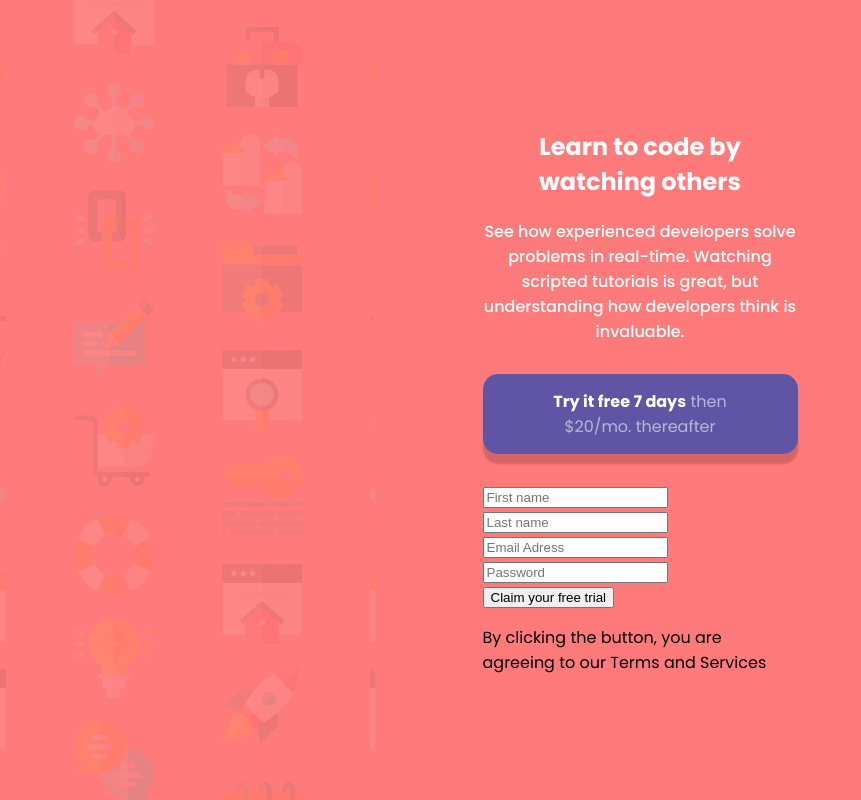
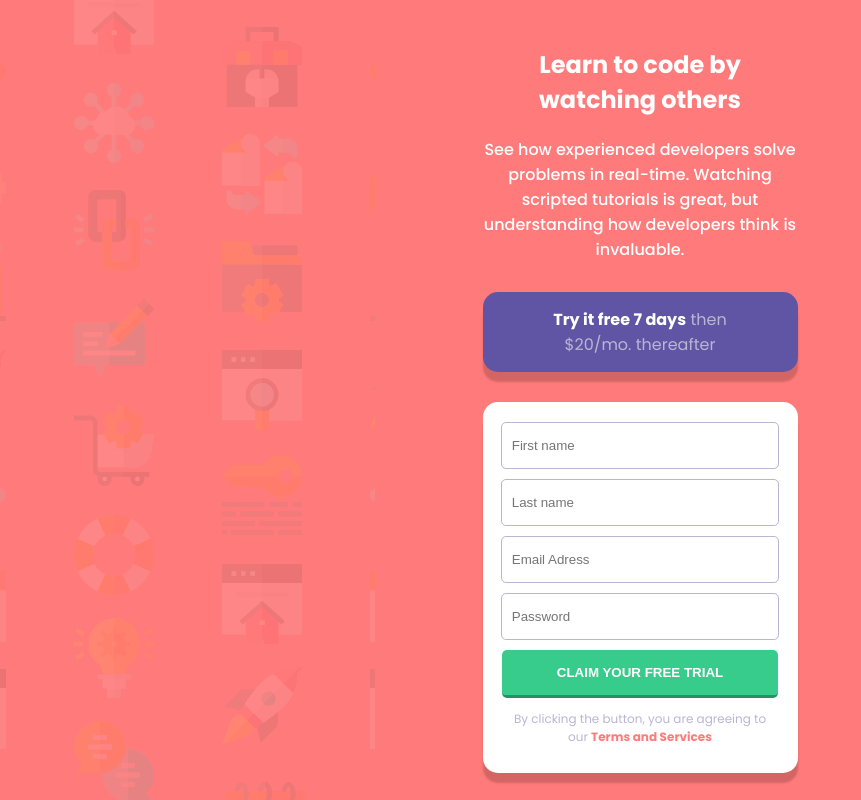
Before and after one commit to lmpko/frontendmentor-intro-component-with-signup-form-master, a React app: page / in a window 1280 px wide. Shown: the whole page, without its empty margins (0-861 px from the left). Built offline with nearby package versions, Linux system fonts and the light colour scheme.

Commit message:
form css done

```diff
--- a/app.css
+++ b/app.css
@@ -7,6 +7,8 @@
 
     --fouthary-color: hsl(249, 10%, 26%) ;
     --fifthary-color: hsl(246, 25%, 77%);
+
+    --secondary-color-darker: hsl(154, 58%, 36%);
 }
 
 body{
@@ -46,3 +48,48 @@ main{
     color: white;
     font-weight: 700;
 }
+
+form{
+    background-color: white;
+    border-radius: .9375rem;
+    padding: .9375rem;
+    display: flex;
+    flex-direction: column;
+    justify-content: center;
+    align-items: center;
+    box-shadow: 0px 10px 2px 0px rgba(0,0,0,0.17);
+}
+
+input {
+    width: 90%;
+    border-radius: .3125rem;
+    border: 1px solid var(--fifthary-color);
+    padding: .9375rem .625rem;
+    margin: .3125rem 0;
+}
+
+form button{
+    width: 97%;
+    color: white;
+    text-transform: uppercase;
+    font-weight: 700;
+    background-color: var(--secondary-color);
+    border: none;
+    border-bottom: 3px solid var(--secondary-color-darker);
+    padding: .9375rem 1.875rem;
+    border-radius: .3125rem;
+    margin-top: 0.3125rem;
+}
+
+form p{
+    width: 90%;
+    text-align: center;
+    color: var(--fifthary-color);
+    font-weight: 400;
+    font-size: .75rem;
+}
+
+form p span{
+    color: var(--primary-color);
+    font-weight: 700;
+}
--- a/src/FormComponent.js
+++ b/src/FormComponent.js
@@ -9,7 +9,7 @@ const FormComponent = () => {
         <input type="" name="" value="" placeholder='Password'/>
         <button>Claim your free trial</button>
         <p>
-            By clicking the button, you are agreeing to our Terms and Services
+            By clicking the button, you are agreeing to our <span>Terms and Services</span>
         </p>
     </form>
   )
```
